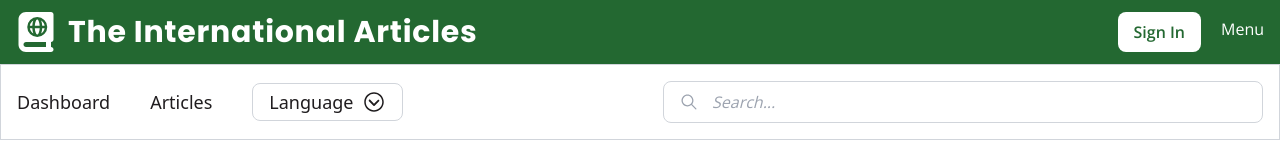
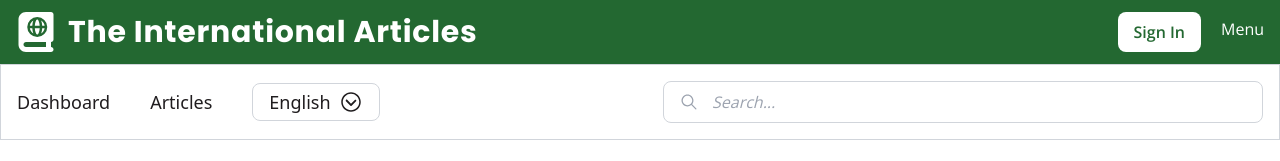
Before and after one commit to MarshallNickolauson/the-international-articles, a React (Vite) app in the folder frontend/: page / in a window 1280 px wide. Shown: the top 161 px of the page. Built offline with nearby package versions, Linux system fonts and the light colour scheme.

Commit message:
add: redux language state switching

```diff
--- a/frontend/src/components/Header.jsx
+++ b/frontend/src/components/Header.jsx
@@ -1,14 +1,51 @@
-import { useState } from 'react';
+import { useState, useEffect, useRef } from 'react';
 import { FaBookAtlas } from 'react-icons/fa6';
 import { Link, useNavigate } from 'react-router-dom';
-import { IoIosSearch } from 'react-icons/io';
-import { IoIosArrowDropdown } from 'react-icons/io';
+import { IoIosSearch, IoIosArrowDropdown } from 'react-icons/io';
+import { useDispatch, useSelector } from 'react-redux';
+import { changeLanguage } from '../features/language/languageSlice';
 
 function Header() {
     const navigate = useNavigate();
+    const dispatch = useDispatch();
+
+    const language = useSelector((state) => state.language.language);
+
     const [searchQuery, setSearchQuery] = useState('');
+    const [isDropdownOpen, setIsDropdownOpen] = useState(false);
+    const [selectedLanguage, setSelectedLanguage] = useState('');
+    const [isLanguageLoading, setIsLanguageLoading] = useState(false);
 
-    const navItemUnderline = `hover:cursor-pointer border-b-2 pb-1 border-b-transparent hover:border-b-mainWhite transition-all duration-100`;
+    const dropdownRef = useRef(null);
+
+    const languages = ['English', 'Spanish', 'French', 'German', 'Portuguese'];
+
+    const handleClickOutside = (event) => {
+        if (dropdownRef.current && !dropdownRef.current.contains(event.target)) {
+            setIsDropdownOpen(false);
+        }
+    };
+
+    useEffect(() => {
+        setIsLanguageLoading(true);
+        if (language) {
+            setSelectedLanguage(language);
+        }
+        setIsLanguageLoading(false);
+    }, [language, dispatch])
+
+    useEffect(() => {
+        document.addEventListener('mousedown', handleClickOutside);
+        return () => {
+            document.removeEventListener('mousedown', handleClickOutside);
+        };
+    }, []);
+
+    const selectLanguage = (lang) => {
+        dispatch(changeLanguage(lang));
+        setSelectedLanguage(lang);
+        setIsDropdownOpen(false);
+    }
 
     return (
         <>
@@ -18,9 +55,7 @@ function Header() {
                         className='flex space-x-3 hover:cursor-pointer'
                         onClick={() => navigate('/')}
                     >
-                        <div>
-                            <FaBookAtlas size={40} color='white' />
-                        </div>
+                        <FaBookAtlas size={40} color='white' />
                         <h1 className='font-poppins font-bold tracking-wide text-white flex items-center text-3xl'>
                             The International Articles
                         </h1>
@@ -32,7 +67,7 @@ function Header() {
                         >
                             Sign In
                         </Link>
-                        <h1 to='/' className={navItemUnderline}>
+                        <h1 className='hover:cursor-pointer border-b-2 pb-1 border-b-transparent hover:border-b-mainWhite transition-all duration-100'>
                             Menu
                         </h1>
                     </div>
@@ -41,33 +76,37 @@ function Header() {
             <nav className='w-full px-4 py-4 border border-b-[1px] border-gray-300'>
                 <div className='flex mx-auto max-w-[1450px] justify-between items-center'>
                     <div className='flex space-x-10 items-center'>
-                        <Link
-                            to='/'
-                            className='text-darkExpansion text-lg hover:underline'
-                        >
+                        <Link to='/' className='text-darkExpansion text-lg hover:underline'>
                             Dashboard
                         </Link>
-                        <Link
-                            to='/articles'
-                            className='text-darkExpansion text-lg hover:underline'
-                        >
+                        <Link to='/articles' className='text-darkExpansion text-lg hover:underline'>
                             Articles
                         </Link>
-                        <div className='flex items-center py-1 px-4 border-[1px] border-gray-300 rounded-[8px] hover:cursor-pointer hover:opacity-80'>
-                            <h1
-                                to='/articles'
-                                className='text-darkExpansion text-lg'
+                        <div className='relative' ref={dropdownRef}>
+                            <div
+                                className='flex items-center py-1 px-4 border-[1px] border-gray-300 rounded-[8px] hover:cursor-pointer hover:border-gray-400'
+                                onClick={() => setIsDropdownOpen(!isDropdownOpen)}
                             >
-                                Language
-                            </h1>
-                            <IoIosArrowDropdown className='ml-2 text-2xl text-darkExpansion' />
+                                <h1 className={`text-darkExpansion text-lg ${isLanguageLoading ? 'opacity-0' : 'opacity-100'}`}>{selectedLanguage}</h1>
+                                <IoIosArrowDropdown className='ml-2 text-2xl text-darkExpansion' />
+                            </div>
+                            {isDropdownOpen && (
+                                <ul className='absolute left-0 mt-2 w-full bg-white border border-gray-300 rounded-[8px] shadow-lg transition-all duration-200'>
+                                    {languages.map((lang, index) => (
+                                        <li
+                                            key={index}
+                                            className='px-4 py-2 hover:bg-gray-100 cursor-pointer'
+                                            onClick={() => selectLanguage(lang)}
+                                        >
+                                            {lang}
+                                        </li>
+                                    ))}
+                                </ul>
+                            )}
                         </div>
                     </div>
                     <div className='relative'>
-                        <IoIosSearch
-                            className='absolute left-4 top-1/2 transform -translate-y-1/2 text-gray-400'
-                            size={20}
-                        />
+                        <IoIosSearch className='absolute left-4 top-1/2 transform -translate-y-1/2 text-gray-400' size={20} />
                         <input
                             type='text'
                             value={searchQuery}
--- /dev/null
+++ b/frontend/src/features/language/languageSlice.js
@@ -0,0 +1,27 @@
+import { createSlice } from "@reduxjs/toolkit";
+
+const initialState = {
+    language: localStorage.getItem("the-international-articles-language-select")
+        ? JSON.parse(
+              localStorage.getItem("the-international-articles-language-select")
+          )
+        : "English",
+};
+
+const languageSlice = createSlice({
+    name: 'language',
+    initialState,
+    reducers: {
+        changeLanguage: (state, action) => {
+            const selectedLanguage = action.payload;
+            state.language = selectedLanguage;
+            localStorage.setItem("the-international-articles-language-select", JSON.stringify(selectedLanguage))
+        }
+    }
+});
+
+export const {
+    changeLanguage,
+} = languageSlice.actions;
+
+export default languageSlice.reducer;
--- a/frontend/src/store.js
+++ b/frontend/src/store.js
@@ -1,8 +1,10 @@
 import { configureStore } from '@reduxjs/toolkit';
 import { apiSlice } from './slices/apiSlice.js';
+import languageReducer from './features/language/languageSlice.js';
 
 const store = configureStore({
     reducer: {
+        language: languageReducer,
         [apiSlice.reducerPath]: apiSlice.reducer,
 
     },
```
